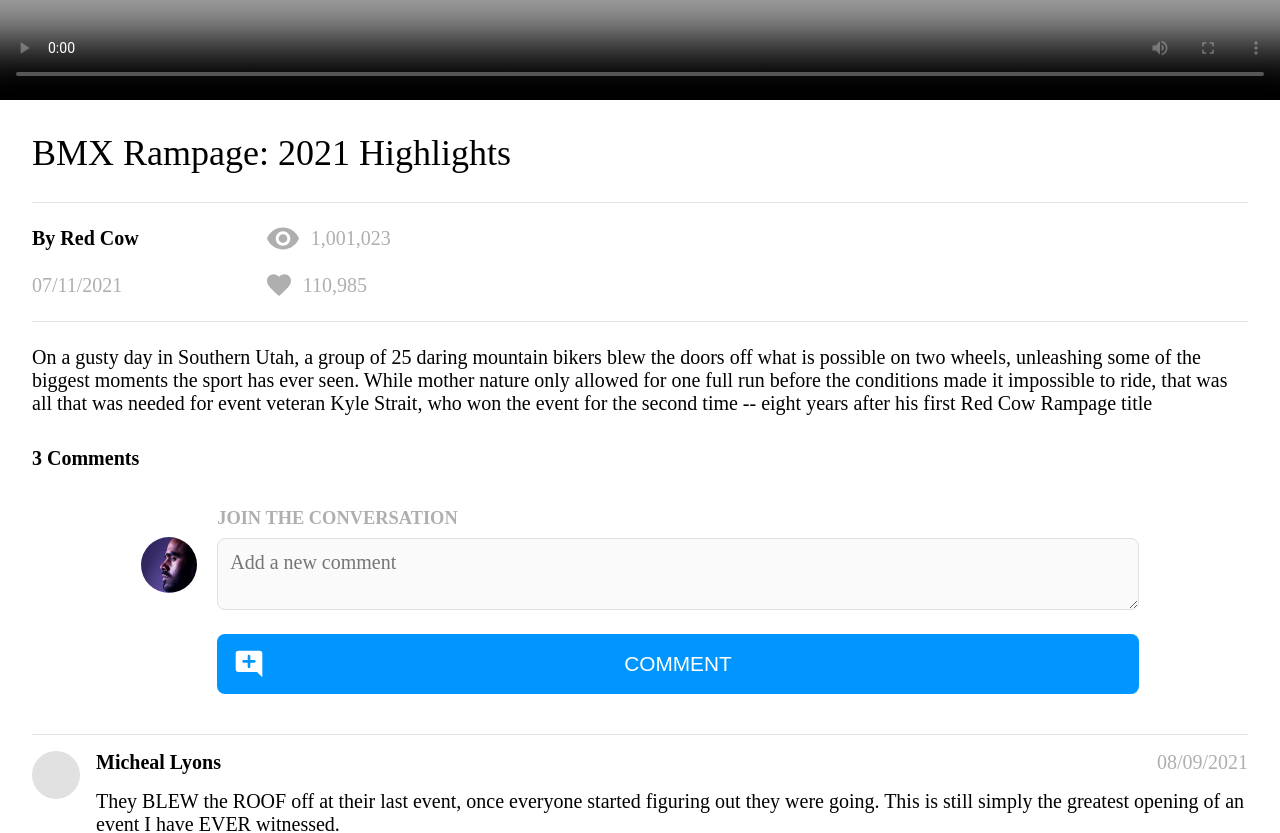
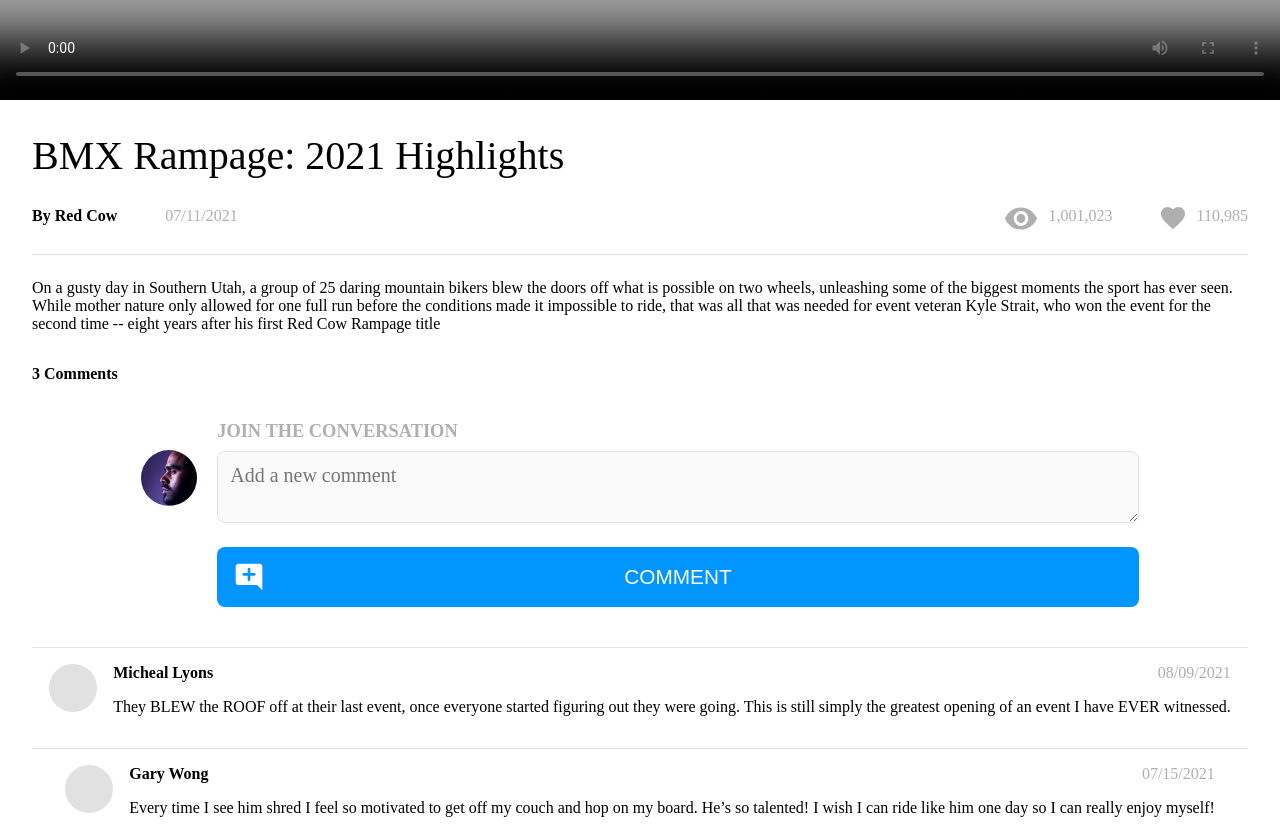
Before and after one commit to meredith-j/brainflix, a React (Create React App) app: page / in a window 1280 px wide. Shown: the part 960-1793 px from the top of the page. Built offline with nearby package versions, Linux system fonts and the light colour scheme; a web font is replaced by a local one.

Commit message:
add tablet styling for VideoInfo

```diff
--- a/src/components/VideoInfo/VideoInfo.scss
+++ b/src/components/VideoInfo/VideoInfo.scss
@@ -9,6 +9,10 @@
     &__title {
         padding: 0 0 1.75rem 0;
         border-bottom: 0.1rem solid $mercury;
+
+        @include tablet {
+            border: none;
+        }
     }
 
     &__info {
@@ -18,6 +22,12 @@
         justify-content: flex-start;
         gap: 8rem;
         border-bottom: 0.1rem solid $mercury;
+
+        @include tablet {
+            justify-content: space-between;
+            gap: none;
+            padding: 0 0 1.5rem 0;
+        }
     }
 
     &__details {
@@ -25,6 +35,12 @@
         flex-direction: column;
         justify-content: flex-start;
         gap: 1.5rem;
+
+        @include tablet {
+            flex-direction: row;
+            justify-content: space-between;
+            gap: 3rem;
+        }
     }
 
     &__featured {
--- a/src/styles/partials/_fonts.scss
+++ b/src/styles/partials/_fonts.scss
@@ -21,11 +21,10 @@ h1 {
     font-size: 2.25rem;
     font-weight: 400;
 
-    // @include tablet {
-    //     font-size: 5rem;
-    //     font-weight: 600;
-    //     line-height: 4.35rem;
-    // }
+    @include tablet {
+        font-size: 2.5rem;
+        font-weight: 400;
+    }
 
     // @include desktop {
     //     font-size: 4.4rem;
@@ -77,11 +76,10 @@ p {
     font-size: 1.25rem;
     font-weight: 400;
 
-    // @include tablet {
-    //     font-size: 1.4rem;
-    //     font-weight: 400;
-    //     line-height: 1.375rem;
-    // }
+    @include tablet {
+        font-size: 1rem;
+        font-weight: 400;
+    }
 
     // @include desktop {
     //     font-size: 1rem;
```
